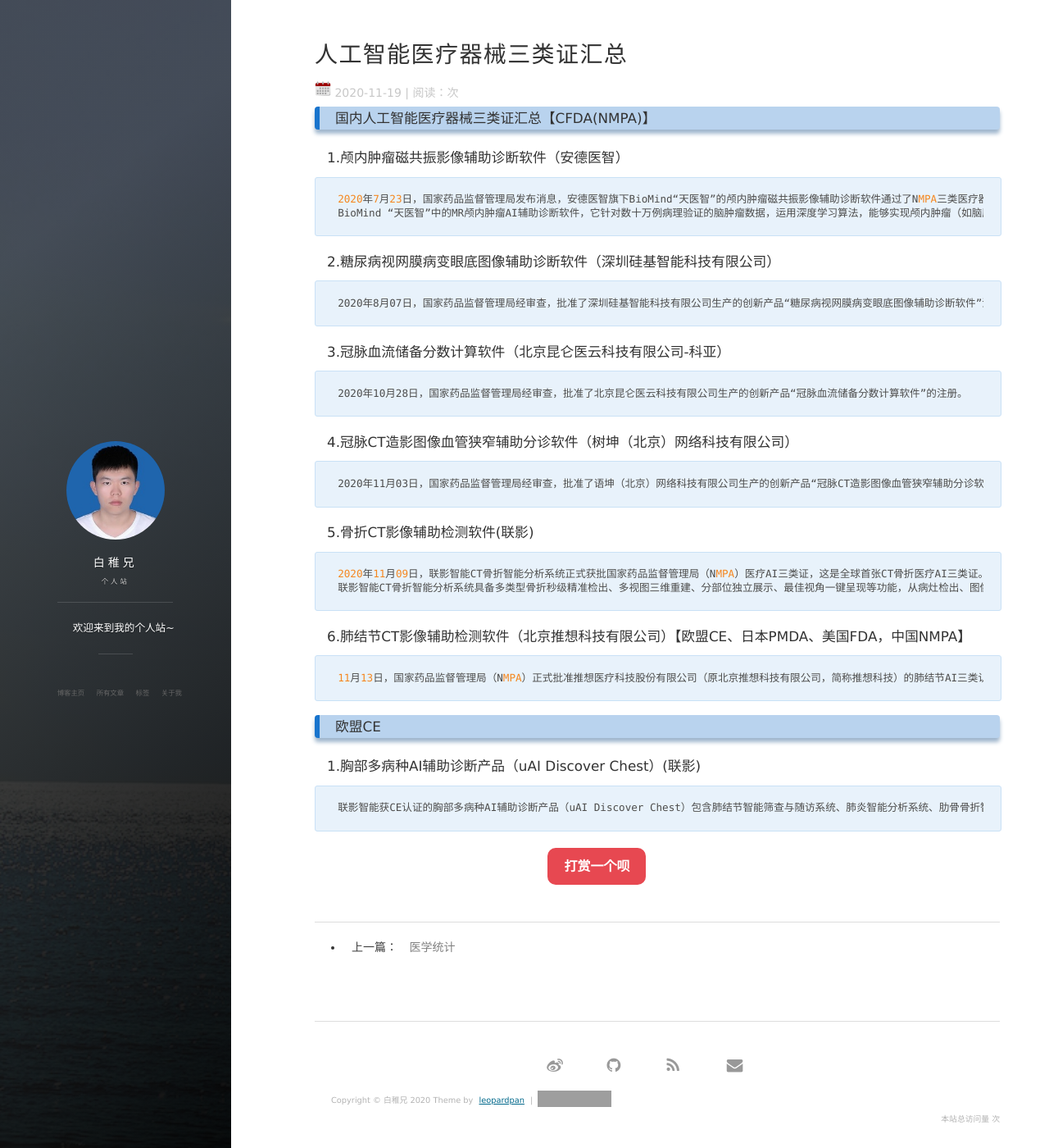
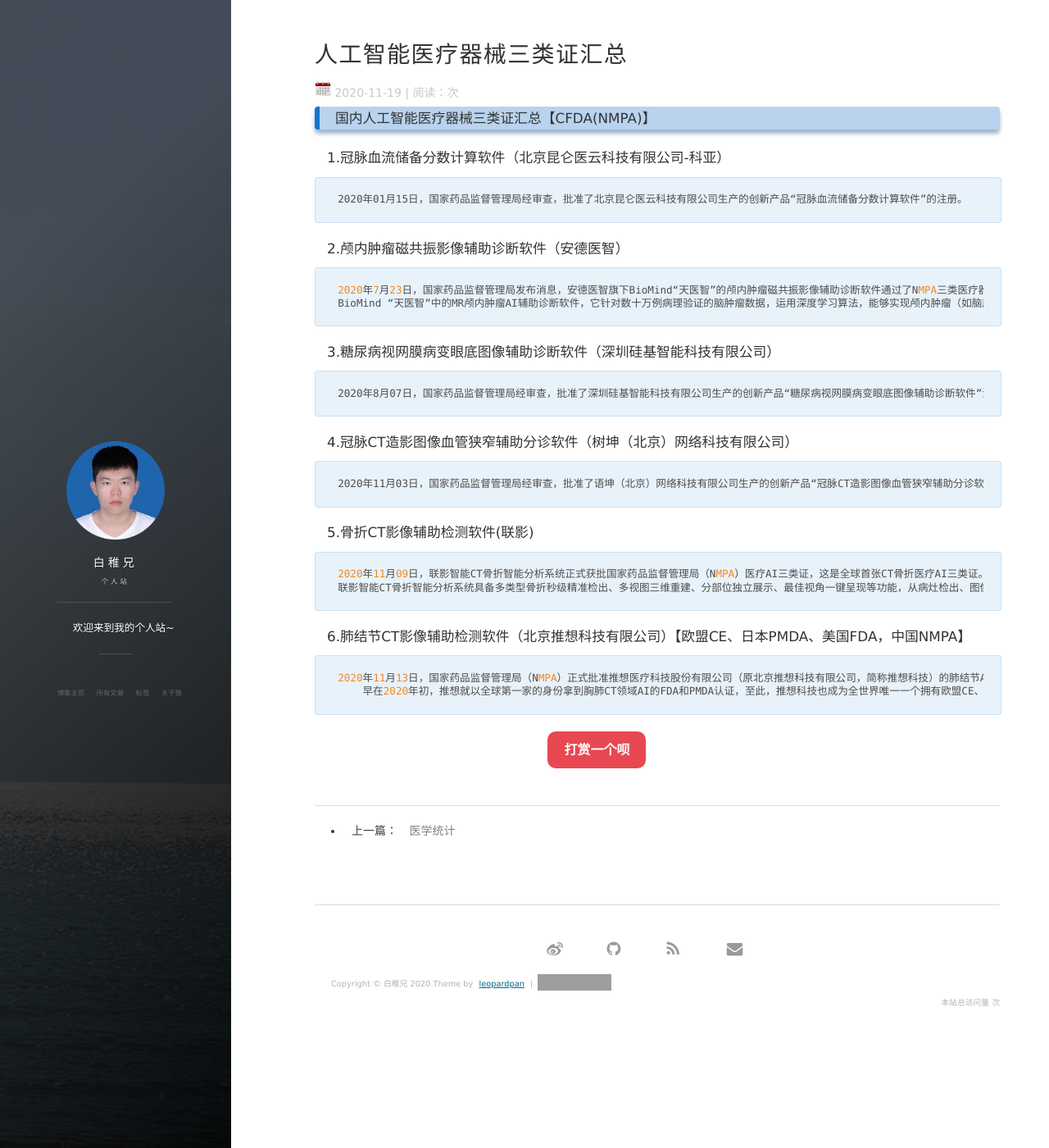
Before and after one commit to xujingxu/xujingxu.github.io, a Jekyll site: the page built from _posts/2020-11-19-人工智能CFDA (NMPA)三类证.md, in a window 1280 px wide and 1400 px high. Shown: the whole window at 82% size. Built offline with Jekyll 4.4.1, drawn with Linux system fonts in a browser that asks for light colours; nearby versions of some CDN libraries; comment, search, counter and statistics services are not loaded; grey boxes are pictures that could not be loaded.

Commit message:
update11.24

```diff
--- a/_posts/2020-11-19-人工智能CFDA (NMPA)三类证.md
+++ b/_posts/2020-11-19-人工智能CFDA (NMPA)三类证.md
@@ -9,35 +9,30 @@ tag:  行业资讯
 
 ### 国内人工智能医疗器械三类证汇总【CFDA(NMPA)】
 
-#### 1.颅内肿瘤磁共振影像辅助诊断软件（安德医智）
+#### 1.冠脉血流储备分数计算软件（北京昆仑医云科技有限公司-科亚）
+	2020年01月15日，国家药品监督管理局经审查，批准了北京昆仑医云科技有限公司生产的创新产品“冠脉血流储备分数计算软件”的注册。
+　　     该产品基于冠状动脉CT血管影像，由安装光盘和加密锁组成,功能模块包括图像基本操作、基于深度学习技术的血管分割与重建、血管中心线提取、基于深度学习技术的血流储备分数计算。已获得1项发明专利、2项发明专利处于实质审查阶段。
+　　     该产品采用无创技术，可以减少不必要的冠脉造影检查，避免不必要的介入手术，能够降低费用，缓解患者痛苦，并可用于早期诊断，具有显著的经济社会效益。国内尚无同品种产品注册上市，国际仅有一款同品种产品在美国上市。本产品与国内外同品种产品相比，性能指标处于国际领先水平。
+
+#### 2.颅内肿瘤磁共振影像辅助诊断软件（安德医智）
 	2020年7月23日，国家药品监督管理局发布消息，安德医智旗下BioMind“天医智”的颅内肿瘤磁共振影像辅助诊断软件通过了NMPA三类医疗器械审批。该产品是由天坛医院和安德医智联合成立的"神经疾病人工智能研究中心"研发，是首个药监局获批的、以“影像辅助诊断”命名的医疗AI软件。
-	BioMind “天医智”中的MR颅内肿瘤AI辅助诊断软件，它针对数十万例病理验证的脑肿瘤数据，运用深度学习算法，能够实现颅内肿瘤（如脑膜瘤、听神经瘤、髓母细胞瘤、胶质瘤等）的人工智能精确诊断，诊断准确率超过90\%，有的病种诊断准确率更超过96\%。并自动生成一份结构化报告，包括肿瘤位置、体积等精准信息，帮助医生快速诊断并提高放射科医生对脑肿瘤的诊断能力。
+	BioMind “天医智”中的MR颅内肿瘤AI辅助诊断软件，它针对数十万例病理验证的脑肿瘤数据，运用深度学习算法，能够实现颅内肿瘤（如脑膜瘤、听神经瘤、髓母细胞瘤、胶质瘤等）的人工智能精确诊断，诊断准确率超过90%，有的病种诊断准确率更超过96%。并自动生成一份结构化报告，包括肿瘤位置、体积等精准信息，帮助医生快速诊断并提高放射科医生对脑肿瘤的诊断能力。
 
-#### 2.糖尿病视网膜病变眼底图像辅助诊断软件（深圳硅基智能科技有限公司）
+#### 3.糖尿病视网膜病变眼底图像辅助诊断软件（深圳硅基智能科技有限公司）
 	2020年8月07日，国家药品监督管理局经审查，批准了深圳硅基智能科技有限公司生产的创新产品“糖尿病视网膜病变眼底图像辅助诊断软件”注册，以及上海鹰瞳医疗科技有限公司生产的创新产品“糖尿病视网膜病变眼底图像辅助诊断软件”注册。
-　　深圳硅基智能科技有限公司产品由安装U盘组成，功能模块包括：糖尿病视网膜病变辅助诊断云端、医生诊断客户端和系统管理端。适用于对成年糖尿病患者的双眼彩色眼底图像进行分析，为执业医师提供是否可见II期及II期以上糖尿病视网膜病变以及进一步就医检查的辅助诊断建议。
-　　上海鹰瞳医疗科技有限公司产品包含客户端软件和服务器端软件，产品服务器端部署于阿里云，客户端部署于客户端计算机，服务器端与客户端通过互联网进行加密的数据交互。适用于对成年糖尿病患者的双眼免散瞳彩色眼底图像进行分析，为执业医师提供是否发现中度非增殖性（含）以上糖尿病性视网膜病变以及进一步就医检查的辅助诊断建议。
-　　上述产品均采用基于卷积神经网络的自主设计网络结构，基于分类标注的眼底图像数据，对算法模型进行训练和验证。通过获取眼底相机拍摄的患者眼底彩色照片，利用上述深度学习算法对图像进行计算、分析，得出对于糖尿病视网膜病变的辅助诊断建议，提供给具有相应资质的临床医生作为参考。目前国内尚无同类产品批准上市。
+　　     深圳硅基智能科技有限公司产品由安装U盘组成，功能模块包括：糖尿病视网膜病变辅助诊断云端、医生诊断客户端和系统管理端。适用于对成年糖尿病患者的双眼彩色眼底图像进行分析，为执业医师提供是否可见II期及II期以上糖尿病视网膜病变以及进一步就医检查的辅助诊断建议。上海鹰瞳医疗科技有限公司产品包含客户端软件和服务器端软件，产品服务器端部署于阿里云，客户端部署于客户端计算机，服务器端与客户端通过互联网进行加密的数据交互。适用于对成年糖尿病患者的双眼免散瞳彩色眼底图像进行分析，为执业医师提供是否发现中度非增殖性（含）以上糖尿病性视网膜病变以及进一步就医检查的辅助诊断建议。
+　　     上述产品均采用基于卷积神经网络的自主设计网络结构，基于分类标注的眼底图像数据，对算法模型进行训练和验证。通过获取眼底相机拍摄的患者眼底彩色照片，利用上述深度学习算法对图像进行计算、分析，得出对于糖尿病视网膜病变的辅助诊断建议，提供给具有相应资质的临床医生作为参考。目前国内尚无同类产品批准上市。
 
-#### 3.冠脉血流储备分数计算软件（北京昆仑医云科技有限公司-科亚）
-	2020年10月28日，国家药品监督管理局经审查，批准了北京昆仑医云科技有限公司生产的创新产品“冠脉血流储备分数计算软件”的注册。
-　　该产品基于冠状动脉CT血管影像，由安装光盘和加密锁组成,功能模块包括图像基本操作、基于深度学习技术的血管分割与重建、血管中心线提取、基于深度学习技术的血流储备分数计算。已获得1项发明专利、2项发明专利处于实质审查阶段。
-　　该产品采用无创技术，可以减少不必要的冠脉造影检查，避免不必要的介入手术，能够降低费用，缓解患者痛苦，并可用于早期诊断，具有显著的经济社会效益。国内尚无同品种产品注册上市，国际仅有一款同品种产品在美国上市。本产品与国内外同品种产品相比，性能指标处于国际领先水平。
 
 #### 4.冠脉CT造影图像血管狭窄辅助分诊软件（树坤（北京）网络科技有限公司）
 	2020年11月03日，国家药品监督管理局经审查，批准了语坤（北京）网络科技有限公司生产的创新产品“冠脉CT造影图像血管狭窄辅助分诊软件”的注册。
-　　该产品由软件安装光盘组成,功能模块包括影像列表模块、基于深度学习的血管狭窄分诊提示模块、基于深度学习的后处理模块、冠脉血管分割结果修改模块、冠脉血管命名修改模块、管理配置模块。该产品预期用于冠脉CT造影图像的后处理，提供冠脉狭窄辅助分诊提示，供经培训合格的医师使用，不能单独用作临床诊疗决策依据。不适用于急性冠脉综合征等急性胸痛患者。
-　　该产品采用深度学习技术快速提供冠脉狭窄辅助分诊提示，国内尚无同品种产品注册上市。该产品在保证冠脉狭窄识别准确率满足临床需求的基础上，可以大幅提高识别效率，减轻医师工作量。
+　　     该产品由软件安装光盘组成,功能模块包括影像列表模块、基于深度学习的血管狭窄分诊提示模块、基于深度学习的后处理模块、冠脉血管分割结果修改模块、冠脉血管命名修改模块、管理配置模块。该产品预期用于冠脉CT造影图像的后处理，提供冠脉狭窄辅助分诊提示，供经培训合格的医师使用，不能单独用作临床诊疗决策依据。不适用于急性冠脉综合征等急性胸痛患者。
+　　     该产品采用深度学习技术快速提供冠脉狭窄辅助分诊提示，国内尚无同品种产品注册上市。该产品在保证冠脉狭窄识别准确率满足临床需求的基础上，可以大幅提高识别效率，减轻医师工作量。
 
 #### 5.骨折CT影像辅助检测软件(联影)
 	2020年11月09日，联影智能CT骨折智能分析系统正式获批国家药品监督管理局（NMPA）医疗AI三类证，这是全球首张CT骨折医疗AI三类证。
 	联影智能CT骨折智能分析系统具备多类型骨折秒级精准检出、多视图三维重建、分部位独立展示、最佳视角一键呈现等功能，从病灶检出、图像一键回传PACS到结构化报告自动生成，AI全程优化。尤其在肋骨骨折方面，因肋骨特殊的弧形构造与繁多的数量，肋骨骨折的阅片工作一直是令放射科医生头疼的难题，联影智能CT骨折智能分析系统可以高敏感性辅助医生快速、高效、精准地完成诊断，大幅减少错诊和漏诊。
 
 #### 6.肺结节CT影像辅助检测软件（北京推想科技有限公司）【欧盟CE、日本PMDA、美国FDA，中国NMPA】
-	11月13日，国家药品监督管理局（NMPA）正式批准推想医疗科技股份有限公司（原北京推想科技有限公司，简称推想科技）的肺结节AI三类认证，这也是中国NMPA批准的第一张肺部AI三类认证。早在2020年初，推想就以全球第一家的身份拿到胸肺CT领域AI的FDA和PMDA认证，至此，推想科技也成为全世界唯一一个拥有欧盟CE、日本PMDA、美国FDA，中国NMPA四大市场认证的AI医疗公司，获得了全球绝大部分主要医疗市场的准入资格。
-
-
-### 欧盟CE
-
-#### 1.胸部多病种AI辅助诊断产品（uAI Discover Chest）(联影)
-	联影智能获CE认证的胸部多病种AI辅助诊断产品（uAI Discover Chest）包含肺结节智能筛查与随访系统、肺炎智能分析系统、肋骨骨折智能分析系统，产品可基于一次胸部CT扫描，实现肺结节、肺炎与肋骨骨折等多疾病诊断，多方面辅助放射科医生。
+	2020年11月13日，国家药品监督管理局（NMPA）正式批准推想医疗科技股份有限公司（原北京推想科技有限公司，简称推想科技）的肺结节AI三类认证，这也是中国NMPA批准的第一张肺部AI三类认证。
+        早在2020年初，推想就以全球第一家的身份拿到胸肺CT领域AI的FDA和PMDA认证，至此，推想科技也成为全世界唯一一个拥有欧盟CE、日本PMDA、美国FDA，中国NMPA四大市场认证的AI医疗公司，获得了全球绝大部分主要医疗市场的准入资格。
```
